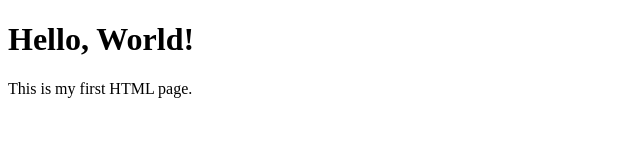
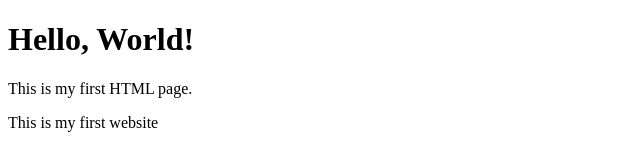
Before and after one commit to SamuelDerousse/SamuelDerousse.github.io, a plain HTML site: page index.html in a window 1280 px wide. Shown: the whole page, without its empty margins (0-640 px from the left). Drawn offline with Linux system fonts and the light colour scheme.

Commit message:
Update index.html

```diff
--- a/index.html
+++ b/index.html
@@ -10,6 +10,6 @@
 
     <h1>Hello, World!</h1>
     <p>This is my first HTML page.</p>
-
+<P>This is my first website</P>
 </body>
 </html>
```
